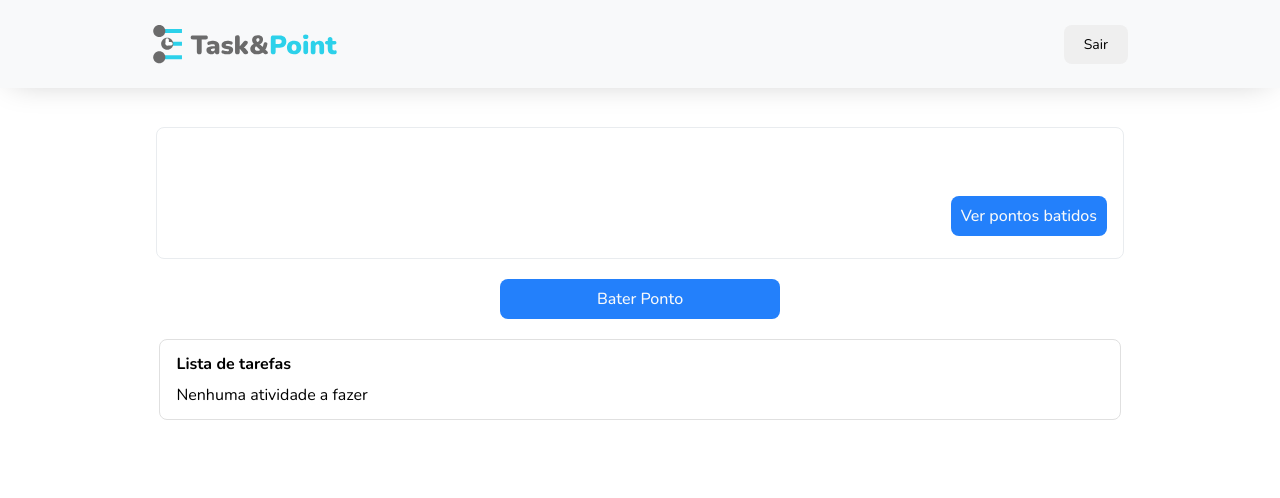
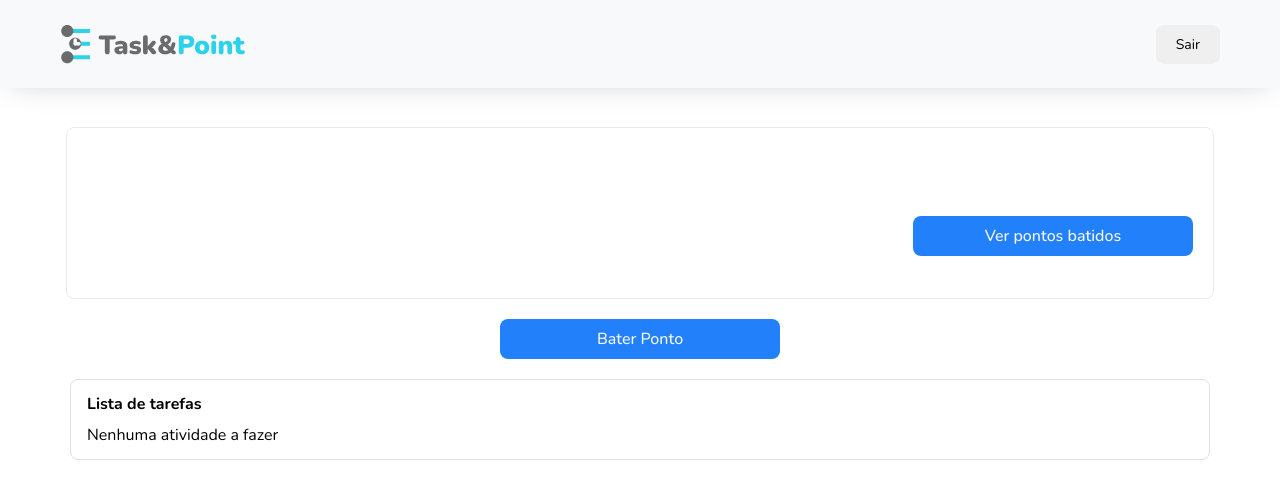
Before and after one commit to Projeto-Front-end-Em-grupo-M3/task-and-point, a React (Vite) app: page /userDashboard in a window 1280 px wide. Shown: the top 498 px of the page. Built offline with nearby package versions, Linux system fonts and the light colour scheme.

Commit message:
fix: improves resposivity, improves admin states

```diff
--- a/src/components/Header/index.tsx
+++ b/src/components/Header/index.tsx
@@ -1,5 +1,5 @@
 import { useContext } from "react";
-import { AdminContext } from "../../contexts/AdminContext";
+import { AdminContext } from "../../contexts/adminContext";
 import { StyledHeader, StyledLink } from "./styles";
 import darkLetterLogo from "../../assets/darkLetterLogo.svg";
 
--- a/src/components/Header/styles.ts
+++ b/src/components/Header/styles.ts
@@ -2,20 +2,20 @@ import styled from "styled-components";
 import { Link } from "react-router-dom";
 
 export const StyledHeader = styled.header`
-  max-width: 100%;
-  width: 100vw;
   height: 88px;
   background-color: #f8f9fa;
   box-shadow: 0px 4px 32px -12px rgba(0, 0, 0, 0.25);
 
   nav {
     max-width: 100%;
-    width: 1016px;
     height: 100%;
     margin: 0 auto;
     display: flex;
     justify-content: space-between;
     align-items: center;
+    background-color: #f8f9fa;
+    margin-left: 40px;
+    margin-right: 40px;
   }
 
   button {
@@ -26,6 +26,11 @@ export const StyledHeader = styled.header`
     padding: 10px 20px;
     border: none;
     border-radius: 8px;
+    @media (max-width: 470px) {
+      margin-right: 0;
+      padding: 0;
+      background-color: transparent;
+    }
   }
 
   button:hover {
@@ -38,7 +43,8 @@ export const StyledHeader = styled.header`
     width: 186px;
     height: 39px;
     @media (max-width: 500px) {
-      width: 166px;
+      margin-left: 0;
+      width: 140px;
       height: 34px;
     }
   }
@@ -58,8 +64,10 @@ export const StyledLink = styled(Link)`
   text-align: center;
   display: flex;
   align-items: center;
-  @media (max-width: 500px) {
-    padding: 0px 8px;
+  @media (max-width: 470px) {
+    margin-right: 0;
+    padding: 0;
+    background-color: transparent;
   }
 
   :hover {
--- a/src/components/MainModal/index.tsx
+++ b/src/components/MainModal/index.tsx
@@ -1,5 +1,5 @@
 import { useContext, useState } from "react";
-import { AdminContext, IUser } from "../../contexts/AdminContext";
+import { AdminContext, IUser } from "../../contexts/adminContext";
 import Button from "../Button";
 import { DivMainModal, DivMainModalWrapper } from "./styles";
 
--- a/src/contexts/AdminContext.tsx
+++ b/src/contexts/AdminContext.tsx
@@ -140,6 +140,7 @@ export const AdminContextProvider = ({ children }: IDefaultProps) => {
         )}`;
         const response = await api.post(`/tasks`, data);
         setTasks([...tasks, response.data]);
+        setTasksSearch([...tasks, response.data]);
         toast.success("Atividade cadastrada");
       } catch (error) {
         console.error(error);
@@ -158,6 +159,7 @@ export const AdminContextProvider = ({ children }: IDefaultProps) => {
         const newTasks = tasks.filter((task) => task.id !== id);
         if (!isDeleteUser) {
           setTasks(newTasks);
+          setTasksSearch(newTasks);
         }
 
         toast.success("Atividade excluída");
--- a/src/contexts/userContext.tsx
+++ b/src/contexts/userContext.tsx
@@ -8,7 +8,7 @@ import React, {
 import { useNavigate } from "react-router-dom";
 import { toast } from "react-toastify";
 import { api } from "../services/api";
-import { ITasks, IPoints, AdminContext } from "./AdminContext";
+import { ITasks } from "./adminContext";
 
 export interface IDefaultProps {
   children: ReactNode;
--- a/src/main.tsx
+++ b/src/main.tsx
@@ -2,7 +2,7 @@ import React from "react";
 import ReactDOM from "react-dom/client";
 import { BrowserRouter } from "react-router-dom";
 import { App } from "./App";
-import { AdminContextProvider } from "./contexts/AdminContext";
+import { AdminContextProvider } from "./contexts/adminContext";
 import { UserContextProvider } from "./contexts/userContext";
 
 ReactDOM.createRoot(document.getElementById("root") as HTMLElement).render(
--- a/src/pages/adminDashboard/index.tsx
+++ b/src/pages/adminDashboard/index.tsx
@@ -1,9 +1,9 @@
 import { useContext, useEffect, useState } from "react";
-import { AdminContext, ITasks } from "../../contexts/AdminContext";
+import { AdminContext, ITasks } from "../../contexts/adminContext";
 import { toast } from "react-toastify";
 import Header from "../../components/Header";
 import MainModal from "../../components/MainModal";
-import { StyledDash } from "./styles";
+import { StyledDash } from "./style";
 import { useForm, SubmitHandler } from "react-hook-form";
 import { yupResolver } from "@hookform/resolvers/yup";
 import * as yup from "yup";
--- a/src/pages/adminDashboard/styles.ts
+++ b/src/pages/adminDashboard/style.ts
@@ -103,7 +103,6 @@ export const StyledDash = styled.div`
     gap: 8px;
     align-items: center;
     justify-content: center;
-    width: 100%;
   }
 
   #test,
--- a/src/pages/landingPage/style.ts
+++ b/src/pages/landingPage/style.ts
@@ -11,8 +11,6 @@ const StyledDiv = styled.div`
   }
   .intro {
     width: 50%;
-    /* padding-left: 50px;
- */
     display: flex;
     flex-direction: column;
     align-items: center;
--- a/src/pages/userDashboard/index.tsx
+++ b/src/pages/userDashboard/index.tsx
@@ -2,8 +2,8 @@ import { useContext, useEffect, useState } from "react";
 import { UserContext } from "../../contexts/userContext";
 import { toast } from "react-toastify";
 import Header from "../../components/Header";
-import { StyledDash } from "./styles";
-import { AdminContext } from "../../contexts/AdminContext";
+import { StyledDash } from "./style";
+import { AdminContext } from "../../contexts/adminContext";
 import { api } from "../../services/api";
 import Button from "../../components/Button";
 import exitBtn from "../../assets/exit.svg";
@@ -83,6 +83,7 @@ const UserDashboard = () => {
     <>
       <Header content="Sair" />
       <StyledDash>
+        <div className="container">
           <div className="info_user">
             <h1>{user?.name}</h1>
             <div>
@@ -102,13 +103,15 @@ const UserDashboard = () => {
           </button>
           {modalPoints && (
             <div className="register_block">
+              <div>
+                <h3>Lista de pontos batidos</h3>
                 <img
                   id="exitIcon"
                   src={exitBtn}
                   onClick={() => setModalPoints(false)}
                   alt="exit"
                 />
-            <h3>Lista de pontos batidos</h3>
+              </div>
               <ul>
                 {allPoints.length > 0 ? (
                   allPoints.map((point) => {
@@ -128,7 +131,9 @@ const UserDashboard = () => {
           )}
 
           <section>
+            <div>
               <h3>Lista de tarefas</h3>
+            </div>
             <ul>
               {tasksOfUser && tasksOfUser.length > 0 ? (
                 tasksOfUser.map((task) => {
@@ -162,6 +167,7 @@ const UserDashboard = () => {
               )}
             </ul>
           </section>
+        </div>
       </StyledDash>
     </>
   );
--- a/src/pages/userDashboard/styles.ts
+++ b/src/pages/userDashboard/style.ts
@@ -2,50 +2,55 @@ import styled from "styled-components";
 export const StyledDash = styled.div`
   font-family: var(--font-primary);
   max-width: 100%;
-  width: 976px;
+  width: 1206px;
   margin: 0 auto;
-  display: flex;
-  flex-direction: column;
-  align-items: center;
+  .container {
+    display: flex;
+    flex-direction: column;
+    align-items: center;
+    margin: 0px 50px;
+  }
 
   .info_user {
     max-width: 100%;
-    width: 99%;
+    width: 100%;
     border: 1px solid rgba(233, 236, 239, 1);
     border-radius: 8px;
     margin: 39px 0px 20px 0px;
+
+    padding: 20px;
+
     display: flex;
     flex-direction: column;
     height: 130px;
     justify-content: space-around;
 
-    @media (max-width: 600px) {
+    @media (max-width: 900px) {
       flex-direction: column;
 
-      height: 225px;
+      height: 170px;
       justify-content: space-around;
       align-items: center;
     }
   }
 
   .info_user > h1 {
-    padding: 16px;
     @media (max-width: 600px) {
-      font-size: 32px;
+      font-size: 16px;
     }
   }
 
   .info_user > div {
+    max-width: 100%;
     display: flex;
     justify-content: space-between;
     align-items: center;
 
-    padding: 16px;
-
-    @media (max-width: 600px) {
+    @media (max-width: 900px) {
+      display: flex;
       flex-direction: column;
-      height: 95px;
-      gap: 5px;
+      height: 120px;
+      gap: 10px;
     }
   }
 
@@ -55,21 +60,23 @@ export const StyledDash = styled.div`
     display: flex;
     align-items: center;
     flex-direction: column;
-    position: relative;
     gap: 20px;
     width: 400px;
     background-color: var(--grey-2);
     border-radius: var(--radius);
     padding-bottom: 20px;
-    margin-top: 20px;
+    margin: 20px 0px;
   }
 
   #exitIcon {
     width: 30px;
     height: 30px;
-    position: absolute;
-    top: 3px;
-    left: 360px;
+    padding-right: 20px;
+
+    @media (max-width: 570px) {
+      width: 20px;
+      height: 20px;
+    }
   }
 
   #hit_point > {
@@ -78,7 +85,7 @@ export const StyledDash = styled.div`
     margin: 0 auto;
   }
 
-  > button {
+  button {
     max-width: 100%;
     width: 280px;
     padding: 0px 10px;
@@ -99,16 +106,26 @@ export const StyledDash = styled.div`
     color: var(--grey-4);
     transition: 0.4ms;
   }
-  .register_block > h3,
-  #p_task_list {
+  .register_block > div {
+    max-width: 100%;
+    display: flex;
+    justify-content: space-between;
+    align-items: center;
+    width: 100%;
     background-color: var(--grey-1);
-    width: 100%;
     text-align: center;
+    margin: 0px 20px;
     padding: 10px 0px;
     border-radius: 8px 8px 0px 0px;
   }
 
+  .register_block > div > h3 {
+    padding-left: 20px;
+  }
+
   .register_block > ul {
+    max-width: 100%;
+
     display: flex;
     flex-direction: column;
     justify-content: center;
@@ -121,10 +138,9 @@ export const StyledDash = styled.div`
 
   section {
     max-width: 100%;
-    width: 95%;
+    width: 100%;
     border: 1px solid rgba(224, 224, 224, 1);
     border-radius: 8px;
-
     display: flex;
     flex-direction: column;
     gap: 15px;
@@ -133,12 +149,14 @@ export const StyledDash = styled.div`
   }
 
   section > ul {
+    max-width: 100%;
     display: flex;
     flex-direction: column;
     gap: 15px;
   }
 
   section > ul > li {
+    max-width: 100%;
     display: flex;
     justify-content: space-between;
     align-items: center;
```
Also changed, not shown: src/components/TaskCard/index.tsx (+8 -12 lines), src/assets/img/logo.svg (deleted), src/assets/img/user1.svg (deleted). Lines whose indentation alone changed are shown as unchanged.
